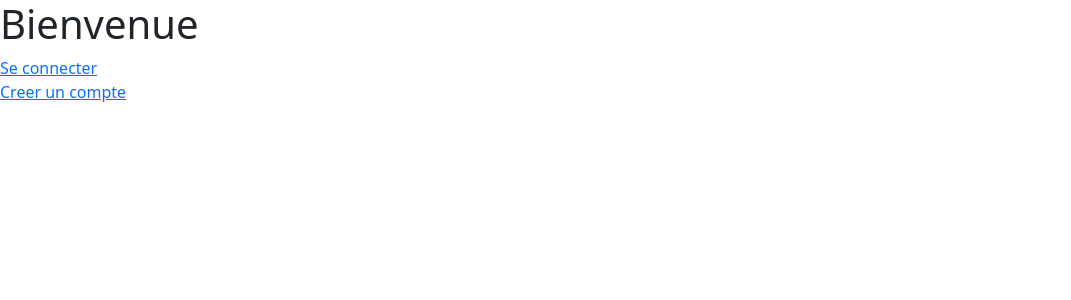
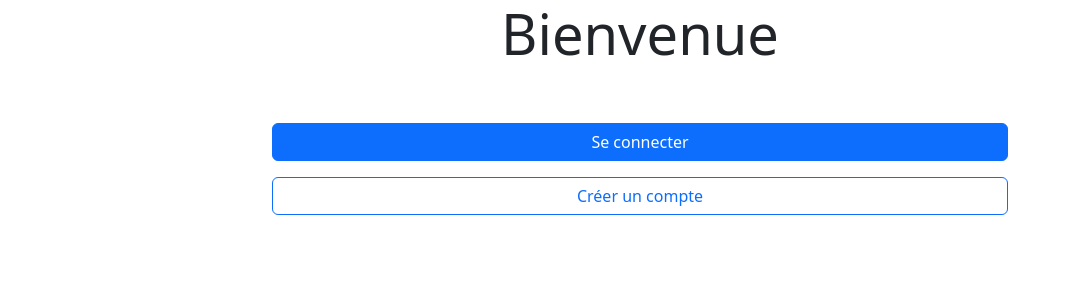
Before and after one commit to Francois238/Jeux_P5JS, an Angular app: page /home-page in a window 1280 px wide. Shown: the top 300 px of the page, without its empty margins (0-1071 px from the left). Built offline with nearby package versions, Linux system fonts and the light colour scheme.

Commit message:
amelioration page accueil

```diff
--- a/src/app/home-page/home-page.component.html
+++ b/src/app/home-page/home-page.component.html
@@ -1,5 +1,13 @@
-<h1>Bienvenue</h1>
-
-<a routerLink="/login">Se connecter</a>
-<br>
-<a routerLink="/enroll">Creer un compte</a>
+<div class="container">
+    <div class="row justify-content-center align-items-center">
+      <div class="col-md-12 text-center mb-5">
+        <h1 class="display-4">Bienvenue</h1>
+      </div>
+      <div class="col-md-8 text-center">
+        <div class="d-flex flex-column">
+          <a routerLink="/login" class="btn btn-primary mb-3">Se connecter</a>
+          <a routerLink="/enroll" class="btn btn-outline-primary">Créer un compte</a>
+        </div>
+      </div>
+    </div>
+  </div>
```
